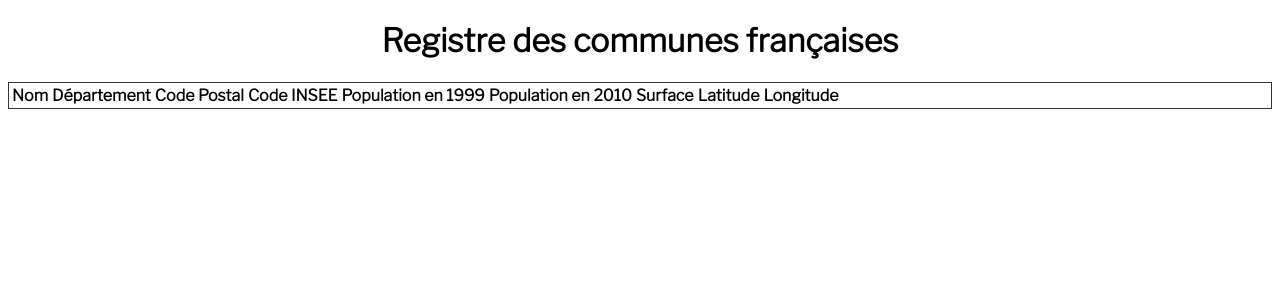
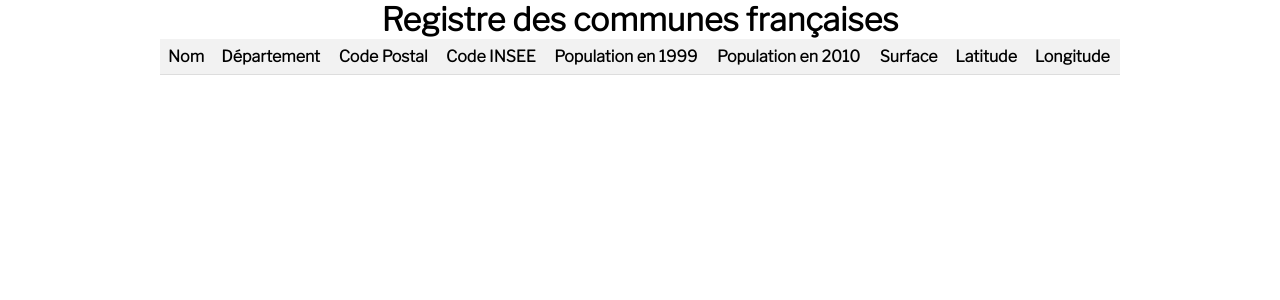
Before and after one commit to kevmorlo/annuaireCommunesFrancaises, a PHP site: page /static/php/communes.php in a window 1280 px wide. Shown: the part 60-360 px from the top of the page. Run offline with PHP 8.4, Linux system fonts and the light colour scheme; data that the repository does not hold is empty.

Commit message:
Patch css et pagination

```diff
--- a/static/css/style.css
+++ b/static/css/style.css
@@ -5,11 +5,15 @@ body{
 
 h1{
     text-align: center;
+    margin: 0;
 }
 
 table,
 td{
-    border: 1px solid #333;
+    font-family: 'Libre Franklin', sans-serif;
+}
+th{
+    text-align: start;
 }
 
 .basic-container{
@@ -34,6 +38,36 @@ td{
     color: black;
 }
 
-.communes-table{
-    display: flex;
-}
+.container {
+    margin: 0 auto;
+    max-width: 960px;
+    overflow-x: auto;
+  }
+
+  .communes-table {
+    width: 100%;
+    border-collapse: collapse;
+  }
+
+  .communes-table th,
+  .communes-table td {
+    padding: 8px;
+    text-align: left;
+    border-bottom: 1px solid #ddd;
+  }
+
+  .communes-table th {
+    position: sticky;
+    top: 0;
+    background-color: #f2f2f2;
+  }
+
+  @media only screen and (max-width: 768px) {
+    .communes-table {
+      font-size: 0.8em;
+    }
+  }
+
+  .pagination{
+    text-align: center;
+  }
```
Also changed, not shown: static/php/communes.php (+35 -14 lines).
